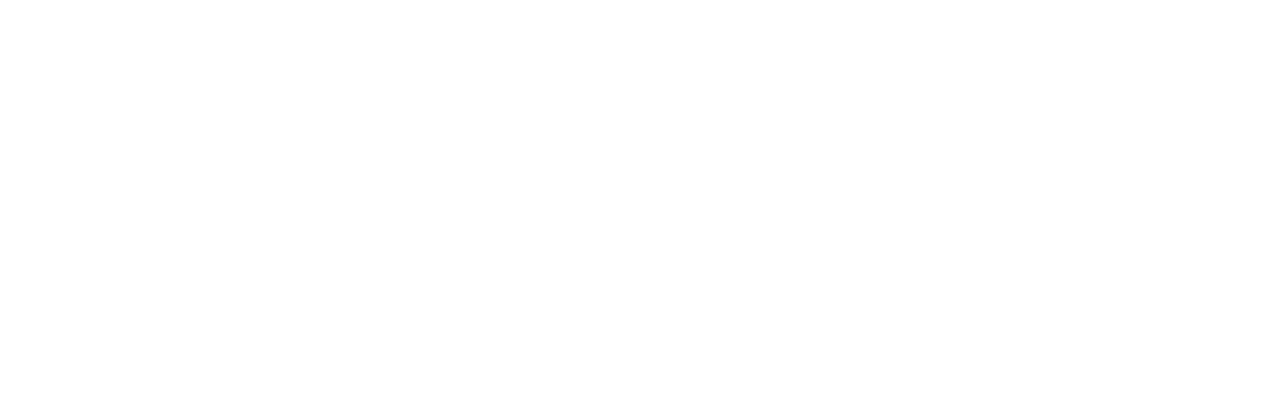
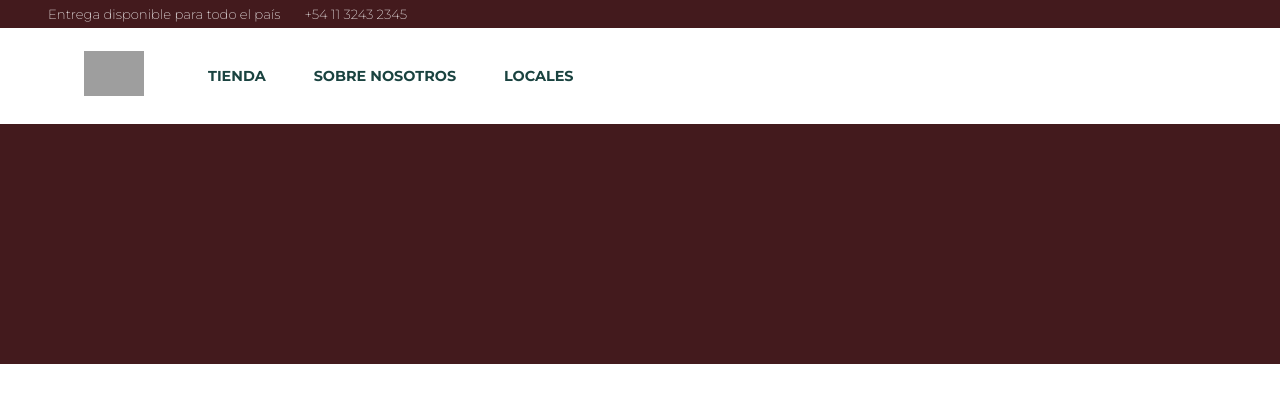
Before and after one commit to DamianSformo/codo-a-codo-2022, a plain HTML site: page html/index.html in a window 1280 px wide. Drawn offline with Linux system fonts and the light colour scheme; grey boxes are pictures that could not be loaded.

Commit message:
Index update

```diff
--- a/html/index.html
+++ b/html/index.html
@@ -4,9 +4,44 @@
     <meta charset="UTF-8">
     <meta http-equiv="X-UA-Compatible" content="IE=edge">
     <meta name="viewport" content="width=device-width, initial-scale=1.0">
-    <title>Cafe</title>
+    <link href="../css/style.css" rel="stylesheet" type="text/css">
+
+    <link rel="preconnect" href="https://fonts.googleapis.com">
+    <link rel="preconnect" href="https://fonts.gstatic.com" crossorigin>
+    <link href="https://fonts.googleapis.com/css2?family=DM+Serif+Display&display=swap" rel="stylesheet">
+    <link rel="preconnect" href="https://fonts.googleapis.com">
+    <link rel="preconnect" href="https://fonts.gstatic.com" crossorigin>
+    <link href="https://fonts.googleapis.com/css2?family=Merriweather:ital,wght@0,300;0,400;0,700;0,900;1,300;1,400;1,700;1,900&display=swap" rel="stylesheet">
+
+    <link rel="preconnect" href="https://fonts.googleapis.com">
+    <link rel="preconnect" href="https://fonts.gstatic.com" crossorigin>
+    <link href="https://fonts.googleapis.com/css2?family=Montserrat:wght@100;200;300;400;500;600;700;800;900&display=swap" rel="stylesheet">
+
+    <title>Mi Tienda Café</title>
 </head>
 <body>
+    <header>
+        <div class="extra">
+            <ul class="information">
+                <li>Entrega disponible para todo el país</li>
+                <li>+54 11 3243 2345</li>
+            </ul>
+        </div>
 
+        <nav class="nav">
+            <div class="container">
+                <h1><img class="logo" src="https://cdn-icons-png.flaticon.com/512/4857/4857032.png" alt=""></h1>
+                <ul class="main">
+                    <li>TIENDA</li>
+                    <li>SOBRE NOSOTROS</li>
+                    <li>LOCALES</li>
+                </ul>
+            </div>
+        </nav>
+    </header>
+
+    <footer>
+
+    </footer>
 </body>
 </html>
```
